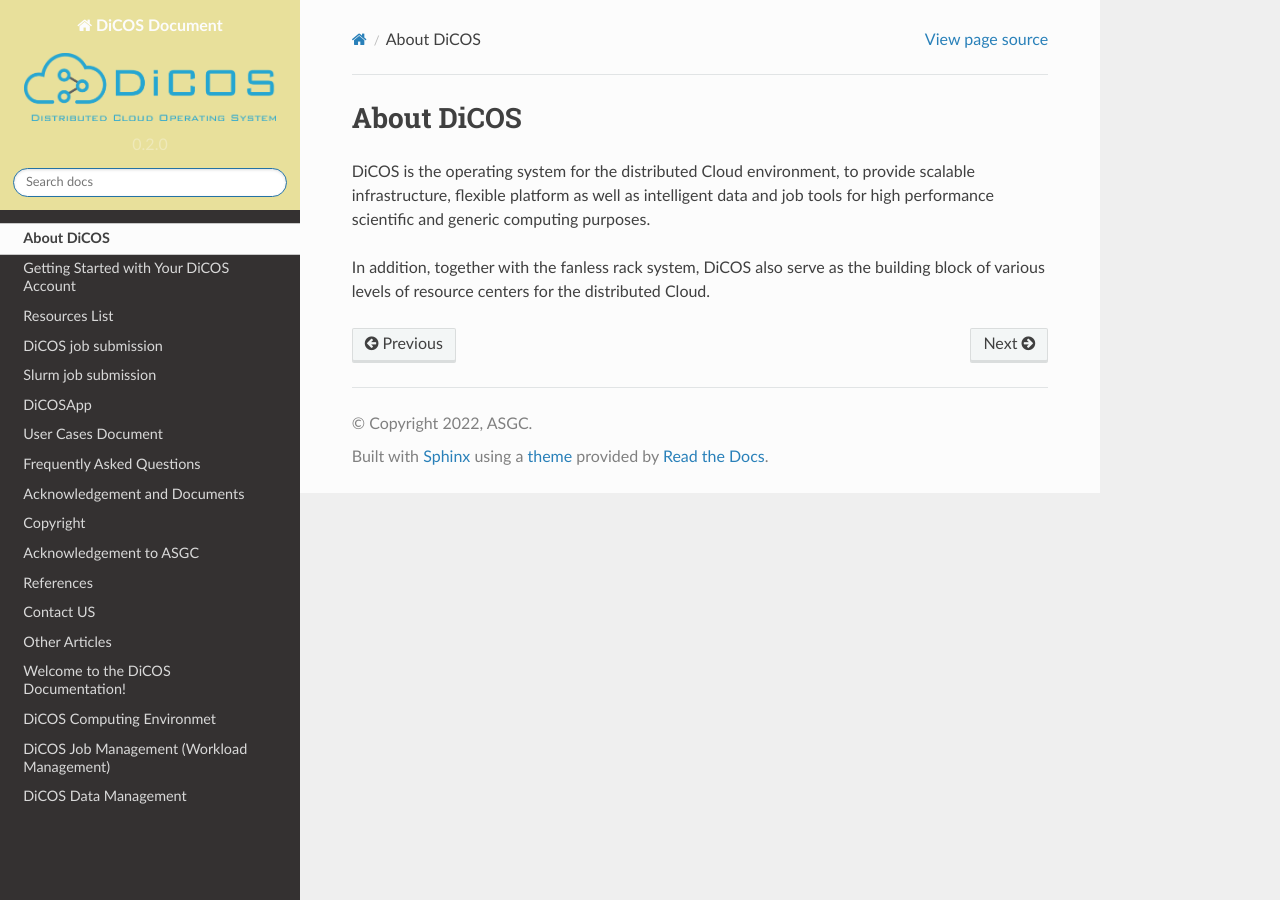
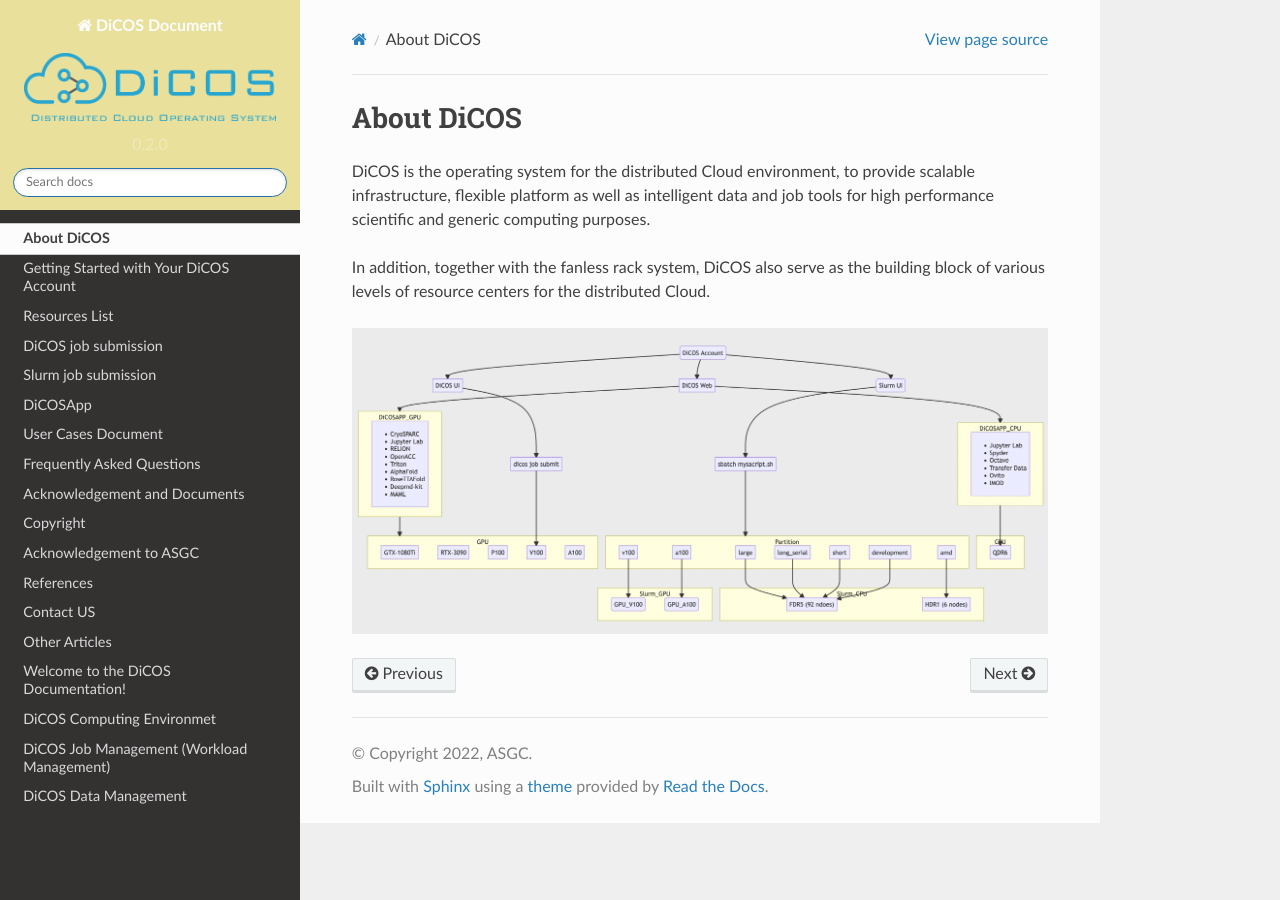
Before and after one commit to ASGCOPS/dicos_document, a Sphinx documentation site: the page built from docs/source/about_dicos.rst, in a window 1280 px wide. Built offline with Sphinx 7.4.7 and the Read the Docs theme 2.0.0, drawn with Linux system fonts in a browser that asks for light colours; pages that are not in the unit, such as notebooks, are missing from menus.

Commit message:
Add dicos_scheme.png in about_dicos.rst

```diff
--- a/docs/source/about_dicos.rst
+++ b/docs/source/about_dicos.rst
@@ -5,3 +5,7 @@
 DiCOS is the operating system for the distributed Cloud environment, to provide scalable infrastructure, flexible platform as well as intelligent data and job tools for high performance scientific and generic computing purposes.
 
 In addition, together with the fanless rack system, DiCOS also serve as the building block of various levels of resource centers for the distributed Cloud.
+
+.. image:: image/dicos_scheme.png
+   :width: 800
+   :alt: DiCOS System Scheme
```
